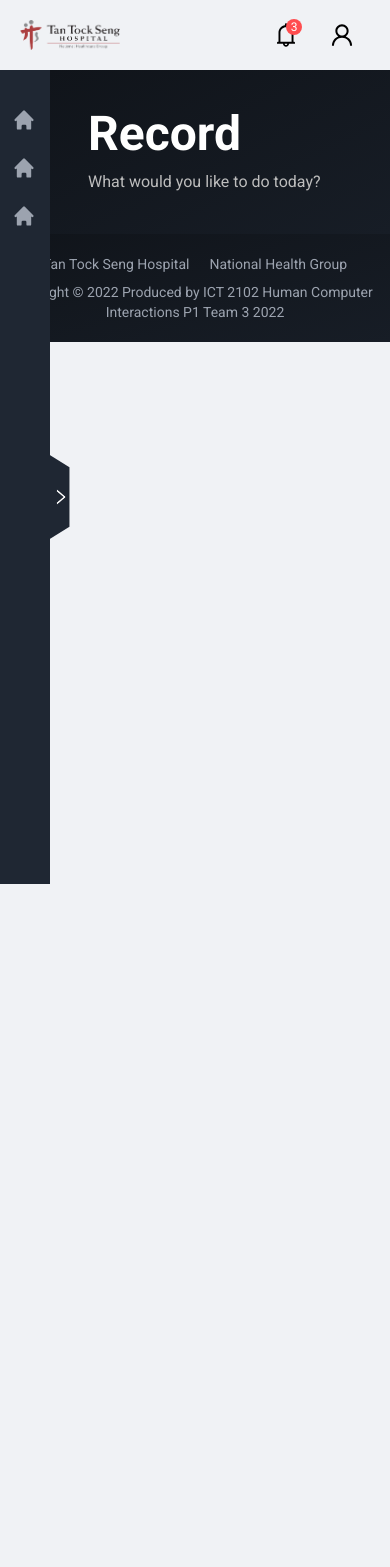
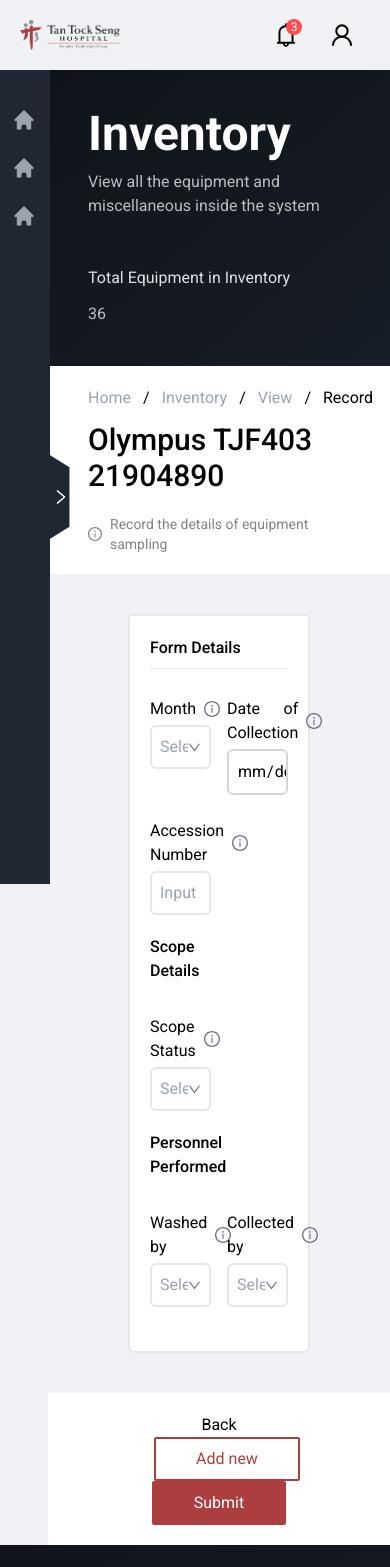
Before and after one commit to bran-donut/tts-ict2012, a Next.js app: page /record in a window 390 px wide. Shown: the top 1567 px of the page. Before the commit the page ends 844 px from the top, so only its background shows below. Built offline with nearby package versions, Linux system fonts and the light colour scheme.

Commit message:
added record page

```diff
--- a/components/Dropdown.js
+++ b/components/Dropdown.js
@@ -9,8 +9,9 @@
 const [text, setText] = useState("");
 const [addText, setAddText] = useState("");
 const [showModal, setShowModal] = useState(false);
-const [dropItem, setDropItem] = useState([menuItems]);
+const [dropItem, setDropItem] = useState(menuItems);
 
+console.log(dropItem);
 
   return (
     <>
@@ -77,7 +78,7 @@
                     <button
                       className="py-2 mb-1 ml-2 mr-1 text-sm text-white transition-all duration-150 ease-linear border-2 rounded-sm shadow outline-none px-7 border-tts-red bg-tts-red hover:bg-tts-red/80 border-tts-re hover:shadow-lg focus:outline-none"
                       type="button"
-                      onClick={() => (setShowModal(false),setDropItem([...dropItem, addText]))}
+                      onClick={() => (setShowModal(false),setDropItem(dropItem => [...dropItem, addText]))}
                     >
                       Add
                     </button>
--- a/pages/addNewEquipment.js
+++ b/pages/addNewEquipment.js
@@ -1,9 +1,9 @@
 import Layout from "../layouts/Layout";
 import { InfoCircleOutlined } from "@ant-design/icons";
 import { useState } from "react";
-import Breadcrumb from "../components/Breadcrumb";
 import Dropdown from "../components/Dropdown";
 import MainHeader from "../components/MainHeader";
+import SubHeader from "../components/SubHeader";
 import MobileScan from "../components/MobileScan";
 
 export default function addNewEquipment() {
@@ -17,15 +17,16 @@
 
   return (
     <Layout>
-      <MainHeader heading="Inventory" description="View all the equipment and miscellaneous inside the system" details={[{ title: 'Total Equipment in Inventory', subtitle: '36' }]} />
-
-      <div className="flex flex-col items-start justify-start w-full px-10 pt-5 bg-white">
-        <Breadcrumb
-        breadCrumbItems = {["Home", "Inventory", "Add New"]}
-        />
-        <h2 className="pb-3 text-3xl font-medium">Add / Edit Equipment</h2>
-        <p className="pb-3 mt-2 text-sm text-gray-500 md:text-base">Adding a new equipment into the system</p>
-      </div>
+      <MainHeader
+      heading="Inventory"
+      description="View all the equipment and miscellaneous inside the system"
+      details={[{ title: 'Total Equipment in Inventory', subtitle: '36' }]}
+      />
+      <SubHeader
+      heading="Add / Edit Equipment"
+      description="Adding a new equipment into the system"
+      breadCrumbItems={["Home", "Inventory", "Add New"]}
+      />
     {equipmentType == "Scope" ? (
       <section className="grid grid-flow-row bg-#f0f2f5">
           <form>
@@ -55,6 +56,7 @@
                 menuHeader="Model Number"
                 menuItems={["TJF423"]}
                 />
+
                 <div className="py-1 input-group">
                     <div className="flex flex-row items-center justify-start pb-1">
                         <h4 className="mr-2">Frequency</h4>
@@ -64,13 +66,14 @@
                     <input type="text" placeholder="Input" className="w-full outline-none" required />
                   </div>
                 </div>
+
                 <MobileScan
                 menuHeader="Serial Number"
                 />
 
                 <Dropdown
                 menuHeader="Status"
-                menuItems={["Regular", "Loan", "Post Repair", "Repeat", "New"]}
+                menuItems={["Regular", "Loan"]}
                 />
 
                     <div className="py-1 input-group">
@@ -123,10 +126,19 @@
                 menuHeader="AER Model Number"
                 menuItems={["Olympus"]}
                 />
+                <div className="py-1 input-group">
+                    <div className="flex flex-row items-center justify-start pb-1">
+                        <h4 className="mr-2">Frequency</h4>
+                        <InfoCircleOutlined style={{fontSize: '16px', color: 'rgb(107 114 128)' }}/>
+                    </div>
+                  <div className="relative flex items-center w-full p-2 border-2 rounded-md input-group">
+                    <input type="text" placeholder="Input" className="w-full outline-none" required />
+                  </div>
+                </div>
                 <MobileScan
                 menuHeader="AER Serial Number"
                 />
-
+                <div></div>
                     <div className="py-1 input-group">
                         <div className="flex flex-row items-center justify-start pb-1">
                             <h4 className="mr-2">Scheduling Option</h4>
--- a/pages/record.js
+++ b/pages/record.js
@@ -1,10 +1,100 @@
+import Layout from "../layouts/Layout";
+import { InfoCircleOutlined } from "@ant-design/icons";
+import { useState } from "react";
+import Dropdown from "../components/Dropdown";
 import MainHeader from "../components/MainHeader";
-import Layout from "../layouts/Layout";
+import SubHeader from "../components/SubHeader";
+import MobileScan from "../components/MobileScan";
 
 export default function Record() {
-    return (
-        <Layout>
-            <MainHeader heading="Record" description="What would you like to do today?" />
-        </Layout>
-    )
+
+  const [equipmentType, setEquipmentType] = useState("Scope");
+  const [equipmentData, setEquipmentData] = useState(
+    {
+        brand: "Olympus", scopeType: "tracheal intubation", modelNumber: "TJF403", serialNumber: "21904890", status: "New"
+    }
+  );
+
+  return (
+    <Layout>
+      <MainHeader heading="Inventory" description="View all the equipment and miscellaneous inside the system" details={[{ title: 'Total Equipment in Inventory', subtitle: '36' }]} />
+      <SubHeader
+      heading={equipmentData.brand + " " + equipmentData.modelNumber + " " + equipmentData.serialNumber}
+      description="Record the details of equipment sampling"
+      breadCrumbItems={["Home", "Inventory", "View", "Record"]}
+      />
+      <section className="grid grid-flow-row bg-#f0f2f5">
+          <form>
+            <div className="px-20 py-10">
+              <div className="flex flex-col justify-center h-full min-w-full text-justify bg-white border-2 rounded-md">
+                <div className="p-5 bg-white">
+                  <h3 className="pb-2 font-medium">Form Details</h3>
+                  <hr></hr>
+                </div>
+                <div className="grid grid-cols-2 gap-4 px-5 py-1">
+                <Dropdown
+                menuHeader="Month"
+                menuItems={["Jan", "Feb"]}
+                />
+                <div className="py-1 input-group">
+                    <div className="flex flex-row items-center justify-start pb-1">
+                        <h4 className="mr-2">Date of Collection</h4>
+                        <InfoCircleOutlined style={{fontSize: '16px', color: 'rgb(107 114 128)' }}/>
+                    </div>
+                  <input className="relative flex items-center w-full p-2 border-2 border-gray-300 rounded-md input-group" type="date" placeholder="Select"/>
+                </div>
+
+                <div className="py-1 input-group">
+                    <div className="flex flex-row items-center justify-start pb-1">
+                        <h4 className="mr-2">Accession Number</h4>
+                        <InfoCircleOutlined style={{fontSize: '16px', color: 'rgb(107 114 128)' }}/>
+                    </div>
+                  <div className="relative flex items-center w-full p-2 border-2 rounded-md input-group">
+                    <input type="text" placeholder="Input" className="w-full outline-none" required />
+                  </div>
+                </div>
+
+                <div></div>
+
+                <div className="flex flex-row items-center justify-start pb-1">
+                    <h3 className="pb-2 mr-2 font-medium">Scope Details</h3>
+                </div>
+                <div></div>
+                <Dropdown
+                menuHeader="Scope Status"
+                menuItems={["1", "2"]}
+                />
+                <div></div>
+                <div className="flex flex-row items-center justify-start pb-1">
+                    <h3 className="pb-2 mr-2 font-medium">Personnel Performed</h3>
+                </div>
+                <div></div>
+                <Dropdown
+                menuHeader="Washed by"
+                menuItems={["Jia Xin", "Mandy"]}
+                />
+                <Dropdown
+                menuHeader="Collected by"
+                menuItems={["Nina", "Gan"]}
+                />
+                <div className="pb-5"></div>
+                  </div>
+                </div>
+              </div>
+
+                  <div className="flex flex-col items-center justify-end w-full gap-0 px-5 py-5 bg-white md:flex-row md:gap-3">
+                    <a href="/trip" className="text-black hover:text-black/80 hover:cursor-pointer hover:underline">
+                      Back
+                    </a>
+                    <button type="submit" className="px-10 py-2 ml-4 transition-colors duration-150 bg-white border-2 rounded-sm text-tts-red hover:bg-tts-red/80 border-tts-red">
+                      Add new
+                    </button>
+                    <button type="submit" onClick={() => setStatus("edit")} className="px-10 py-2 text-white transition-colors duration-150 border-2 rounded-sm bg-tts-red hover:bg-tts-red/80 border-tts-red">
+                      Submit
+                    </button>
+                  </div>
+            </form>
+          </section>
+    </Layout>
+  );
 }
```
Also changed, not shown: pages/inventory.js (+0 -12 lines).
